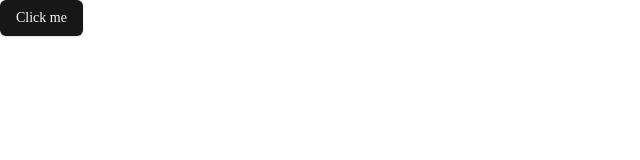
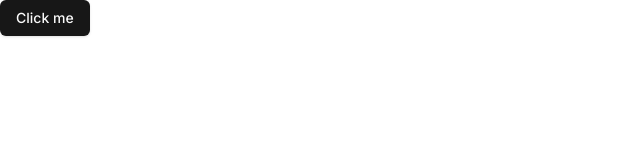
Before and after one commit to WhyAsh5114/skill-swap, a Next.js app: page / in a window 1280 px wide. Shown: the top 160 px of the page, without its empty margins (0-640 px from the left). Built offline with nearby package versions, Linux system fonts and the light colour scheme.

Commit message:
fix: Migrated to new next/font package

```diff
--- a/app/layout.tsx
+++ b/app/layout.tsx
@@ -1,11 +1,11 @@
 import { ThemeProvider } from "@/components/theme-provider";
-import { Inter } from "@next/font/google";
+import { Inter } from "next/font/google";
 import type { Metadata } from "next";
 import "./globals.css";
 
 const inter = Inter({
   subsets: ["latin"],
-  variable: "--font-inter",
+  display: "swap",
 });
 
 export const metadata: Metadata = { title: "Skill swap" };
@@ -18,7 +18,7 @@ export default function RootLayout({
   return (
     <html lang="en" suppressHydrationWarning>
       <head />
-      <body className={`${inter.variable}`}>
+      <body className={inter.className}>
         <ThemeProvider
           attribute="class"
           defaultTheme="system"
--- a/package.json
+++ b/package.json
@@ -9,7 +9,6 @@
     "lint": "next lint"
   },
   "dependencies": {
-    "@next/font": "^14.2.13",
     "@radix-ui/react-dropdown-menu": "^2.1.1",
     "@radix-ui/react-icons": "^1.3.0",
     "@radix-ui/react-slot": "^1.1.0",
```
Also changed, not shown: 1 other file (tests, documents, lock files or other folders).
